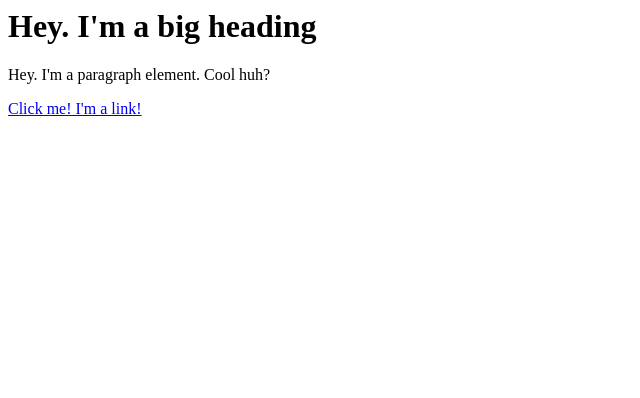
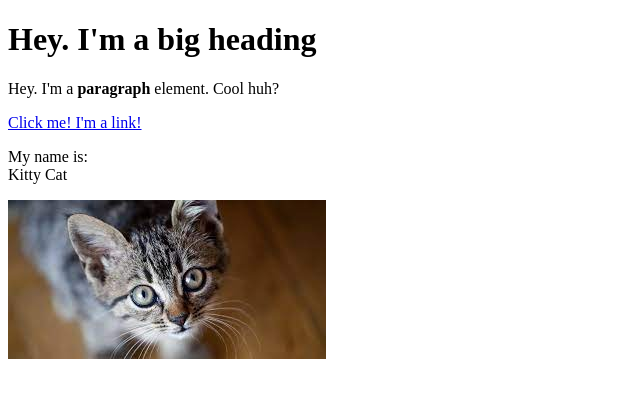
Before and after one commit to Zabu-m/cartoon-hero, a plain HTML site: page test.html in a window 1280 px wide. Shown: the whole page, without its empty margins (0-640 px from the left). Drawn offline with Linux system fonts and the light colour scheme.

Commit message:
added a cat img and a few more changes

```diff
--- a/test.html
+++ b/test.html
@@ -1,3 +1,14 @@
+<!DOCTYPE html>
+<html>
+<head>
+	<title>Test page</title>
+</head>
+<body>
 <h1>Hey. I'm a big heading</h1>
-<p>Hey. I'm a paragraph element. Cool huh?</p>
+<p>Hey. I'm a <b>paragraph</b> element. Cool huh?</p>
 <a href="https://google.com" target="_blank" title="Let's go to Google">Click me! I'm a link!</a>
+<p>My name is:<br>
+Kitty Cat</p>
+<img src="img/cat.jpeg">
+</body>
+</html>
```
Also changed, not shown: img/cat.jpeg (added), 1 other file.
